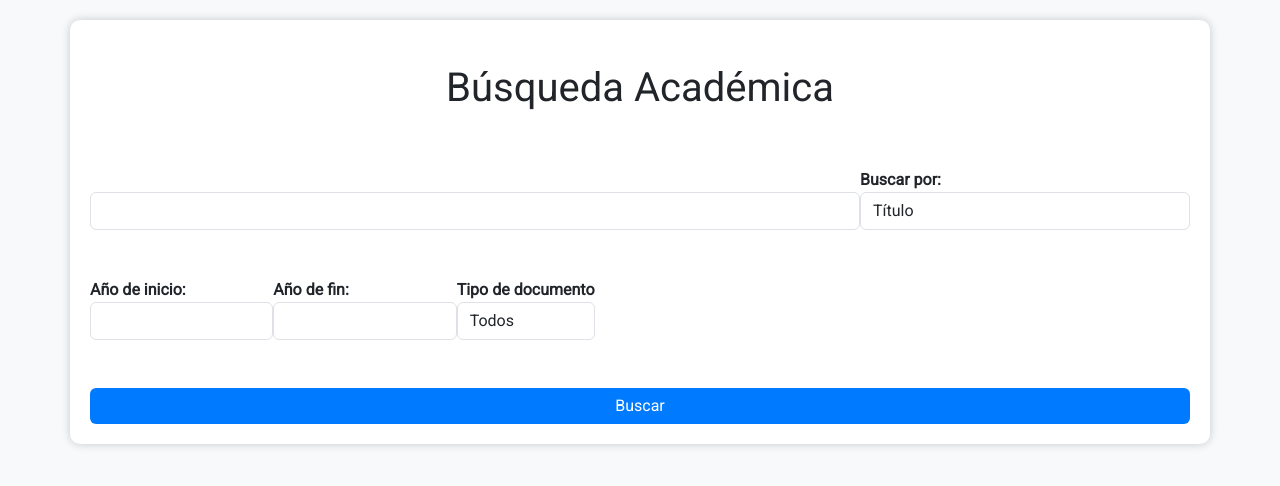
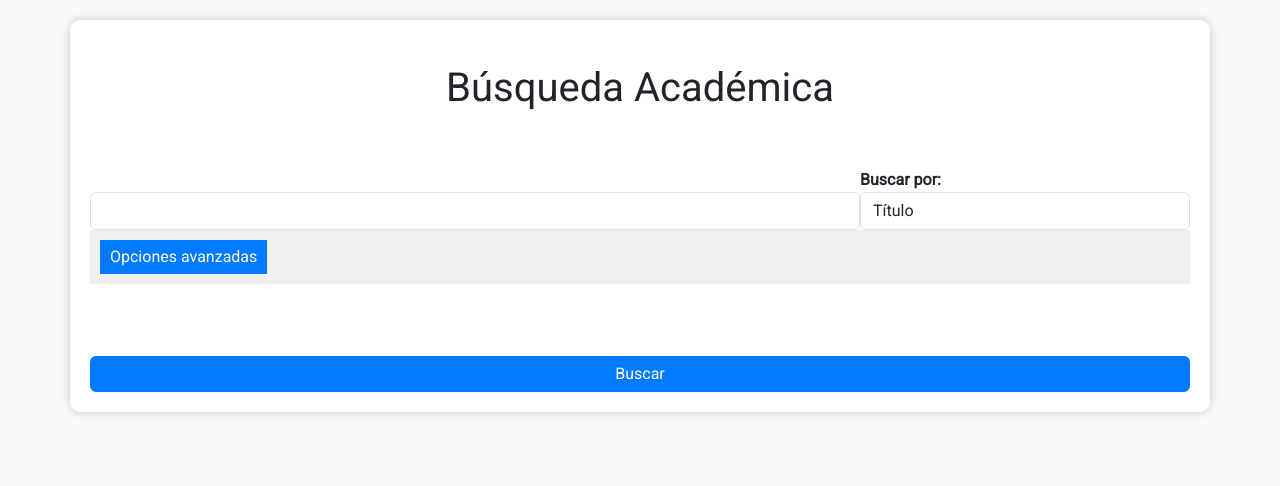
Before and after one commit to davidestebanfinlay123456789/ProyectoScraping, a Django app: page /scrape/ in a window 1280 px wide. Shown: the top 486 px of the page. Run offline with Django 4.2, Linux system fonts and the light colour scheme; some libraries are stand-ins or nearby versions.

Commit message:
actualizacion de index.html

```diff
--- a/scrapingapp/templates/index.html
+++ b/scrapingapp/templates/index.html
@@ -1,5 +1,6 @@
 <!DOCTYPE html>
 <html lang="es">
+
 <head>
     <meta charset="UTF-8">
     <meta name="viewport" content="width=device-width, initial-scale=1.0">
@@ -7,7 +8,6 @@
     <link rel="stylesheet" href="https://cdn.jsdelivr.net/npm/bootstrap/dist/css/bootstrap.min.css">
     <link href="https://fonts.googleapis.com/css?family=Roboto&display=swap" rel="stylesheet">
     <style>
-
         body {
             font-family: 'Roboto', sans-serif;
             background-color: #f8f9fa;
@@ -44,21 +44,48 @@
         }
 
         .input-container {
-            width: 70%; /* Establece el ancho al 50% */
-            margin: 0 auto; /* Centra horizontalmente */
+            width: 70%;
+            /* Establece el ancho al 70% */
+            margin: 0 auto;
+            /* Centra horizontalmente */
         }
 
         .input-container1 {
-            width: 30%; /* Establece el ancho al 50% */
-            margin: 0 auto; /* Centra horizontalmente */
+            width: 30%;
+            /* Establece el ancho al 30% */
+            margin: 0 auto;
+            /* Centra horizontalmente */
         }
 
-        #button {
-            width: 100%; /* Ancho del botón dentro del div */
+        #buttonForm {
+            width: 100%;
+            /* Ancho del botón dentro del div */
         }
 
+        .document-toolbar {
+            background-color: #f0f0f0;
+            padding: 10px;
+            display: flex;
+            justify-content: space-between;
+            align-items: center;
+        }
+
+        .document-toolbar button {
+            padding: 5px 10px;
+            margin-right: 10px;
+            background-color: #007bff;
+            color: #fff;
+            border: none;
+            cursor: pointer;
+        }
+
+        .contenedor1 {
+            display: none;
+            /* Inicialmente oculto */
+        }
     </style>
 </head>
+
 <body>
     <div class="container">
         <br>
@@ -67,8 +94,6 @@
         <form action="{% url 'scrape_and_export' %}" method="post">
             {% csrf_token %}
             <div class="form-row">
-
-                <div class="">
                 <div class="contenedor">
                     <div class="input-container">
                         <div class="form-group">
@@ -87,19 +112,30 @@
                         </div>
                     </div>
                 </div>
+
+                <div class="document-toolbar">
+                    <button type="button" id="btnToggle" >Opciones avanzadas</button>
                 </div>
+                <br>
+                <div class="contenedor1">
+                    <div class="row">
 
-                <br><br>
-                <div class="contenedor">
-                    <div class="form-group col-md-2">
+                        <div class="col-md-4">
+                            <div >
                                 <label for="anoIni">Año de inicio:</label>
                                 <input type="number" id="anoIni" name="anoIni" class="form-control">
                             </div>
-                    <div class="form-group col-md-2">
+                        </div>
+
+                        <div class="col-md-4">
+                            <div >
                                 <label for="anoFin">Año de fin:</label>
                                 <input type="number" id="anoFin" name="anoFin" class="form-control">
                             </div>
-                    <div class="form-group col-md-3">
+                        </div>
+
+                        <div class="col-md-4">
+                            <div >
                                 <div class="form-group select-box">
                                     <label for="tipDoc">Tipo de documento</label>
                                     <select id="tipDoc" name="tipDoc" class="form-control">
@@ -112,13 +148,31 @@
                             </div>
                         </div>
 
+                    </div>
+                </div>
+
+                <script>
+                    // JavaScript para mostrar u ocultar el contenido al hacer clic en el botón
+                    const btnToggle = document.getElementById('btnToggle');
+                    const contenedor = document.querySelector('.contenedor1');
+
+                    btnToggle.addEventListener('click', () => {
+                        if (contenedor.style.display === 'none' || contenedor.style.display === '') {
+                            contenedor.style.display = 'block';
+                        } else {
+                            contenedor.style.display = 'none';
+                        }
+                    });
+                </script>
+
                 <br>
                 <div>
                     <label>&nbsp;</label>
-                    <button type="submit" class="btn btn-primary btn-block" id="button">Buscar</button>
+                    <button type="submit" class="btn btn-primary btn-block" id="buttonForm">Buscar</button>
                 </div>
             </div>
         </form>
     </div>
 </body>
+
 </html>
```
Lines whose indentation alone changed are shown as unchanged.
